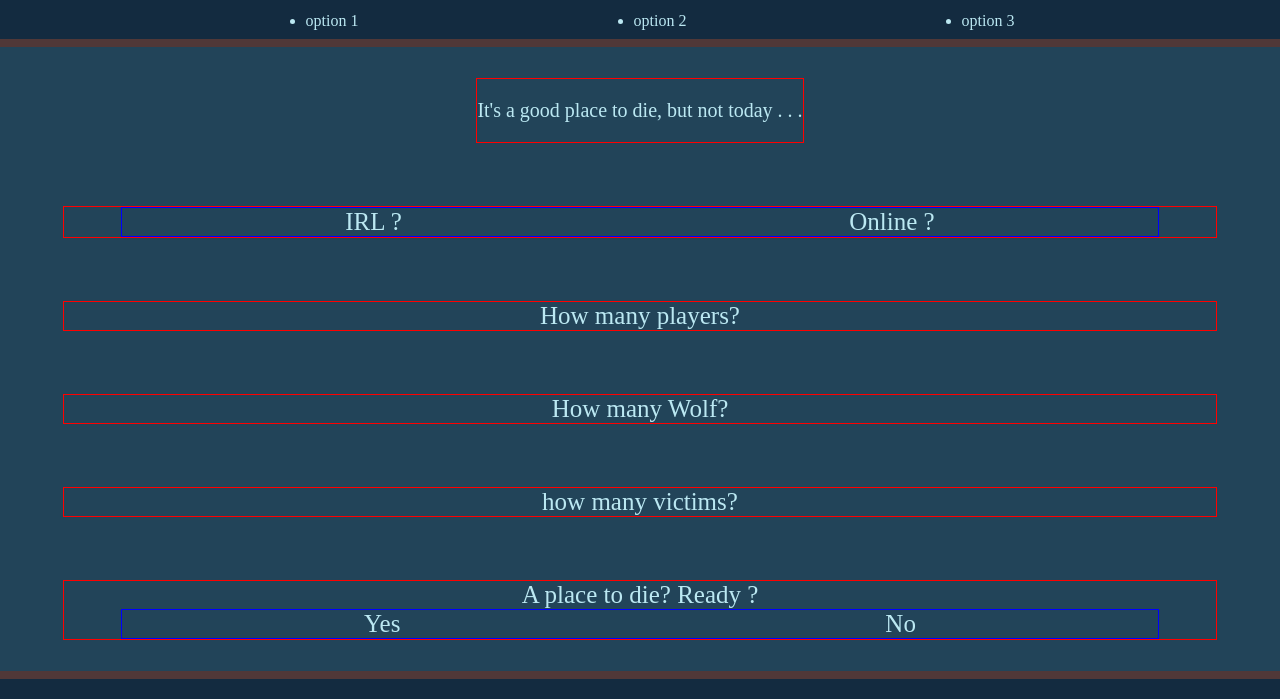
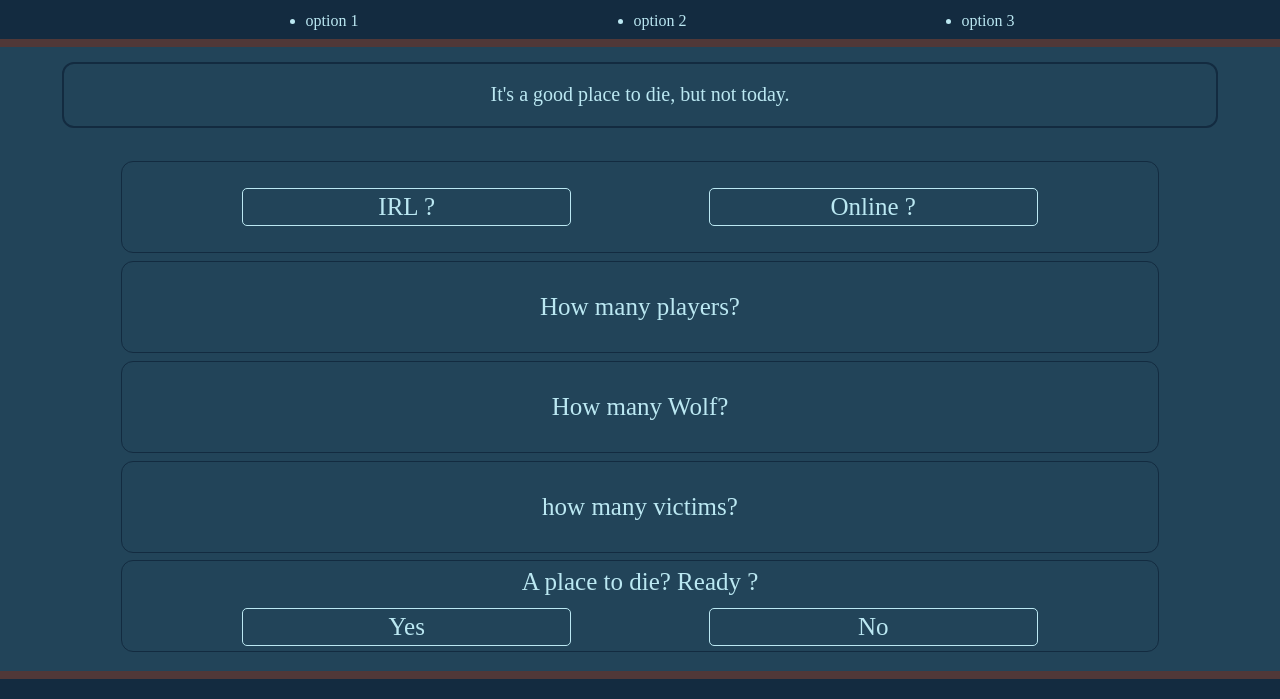
Before and after one commit to JorisMLN/projetWinterFang, a plain HTML site: page index.html in a window 1280 px wide. Shown: the part 41-740 px from the top of the page. Drawn offline with Linux system fonts and the light colour scheme.

Commit message:
detailsStyles

```diff
--- a/index.html
+++ b/index.html
@@ -29,30 +29,33 @@
     <!-- Section -->
     <section class="core">
         <div class="core__intro">
-            <p>It's a good place to die, but not today . . .</p>
+            <p>It's a good place to die, but not today.</p>
         </div>
-        <div class="core__step">
-            <div class="core__step__choice">
+        <div class="settings">
+            <div class="settings__step">
+                <div class="settings__step__choice">
                     <div>IRL ?</div>
                     <div>Online ?</div>
                 </div>
             </div>
-        <div class="core__step">
+            <div class="settings__step">
                 <div>How many players?</div>
             </div>
-        <div class="core__step">
+            <div class="settings__step">
                 <div>How many Wolf?</div>
             </div>
-        <div class="core__step">
+            <div class="settings__step">
                 <div>how many victims?</div>
             </div>
-        <div class="core__step">
+            <div class="settings__step">
                 <div>A place to die? Ready ?</div>
-            <div class="core__step__choice">
+                <div class="settings__step__choice">
                     <div>Yes</div>
                     <div>No</div>
                 </div>
             </div>
+        </div>
+
     </section>
 
     <!-- Footer -->
--- a/sass/_mobile.scss
+++ b/sass/_mobile.scss
@@ -55,22 +55,40 @@ header{
     color: $sand;
     &__intro{
         @include flexAroundCenter;
-        border: 1px solid red;
+        border: 2px solid $primaire;
+        border-radius: 12px;
+        width: 90%;
+        height: 10%;
         p{
             font-size: 20px;
         }
     }
-    &__step{
+    .settings{
         @include flexAroundCenter;
         flex-direction: column;
-        border: 1px solid red;
+        height: 80%;
         width: 90%;
-        font-size: 25px;
-        &__choice{
+        &__step{
             @include flexAroundCenter;
-            flex-direction: row;
+            flex-direction: column;
+            border: 1px solid $primaire;
+            border-radius: 12px;
             width: 90%;
-            border: 1px solid blue;
+            height: 18%;
+            font-size: 25px;
+            &__choice{
+                @include flexAroundCenter;
+                flex-direction: row;
+                width: 90%;
+                height: 40%;
+                div{
+                    @include flexAroundCenter;
+                    height: 100%;
+                    width: 35%;
+                    border: 1px solid $sand;
+                    border-radius: 5px;
+                }
+            }
         }
     }
 }
```
Also changed, not shown: styles.css, 1 other file. Lines whose indentation alone changed are shown as unchanged.
